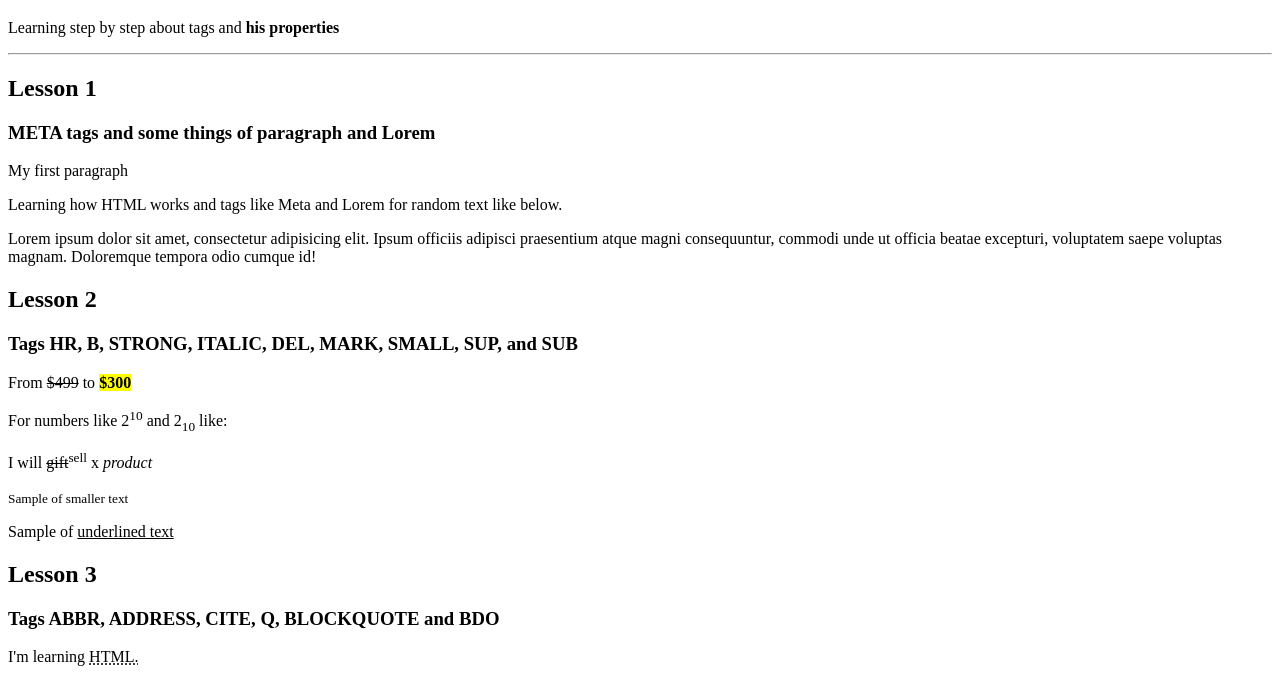
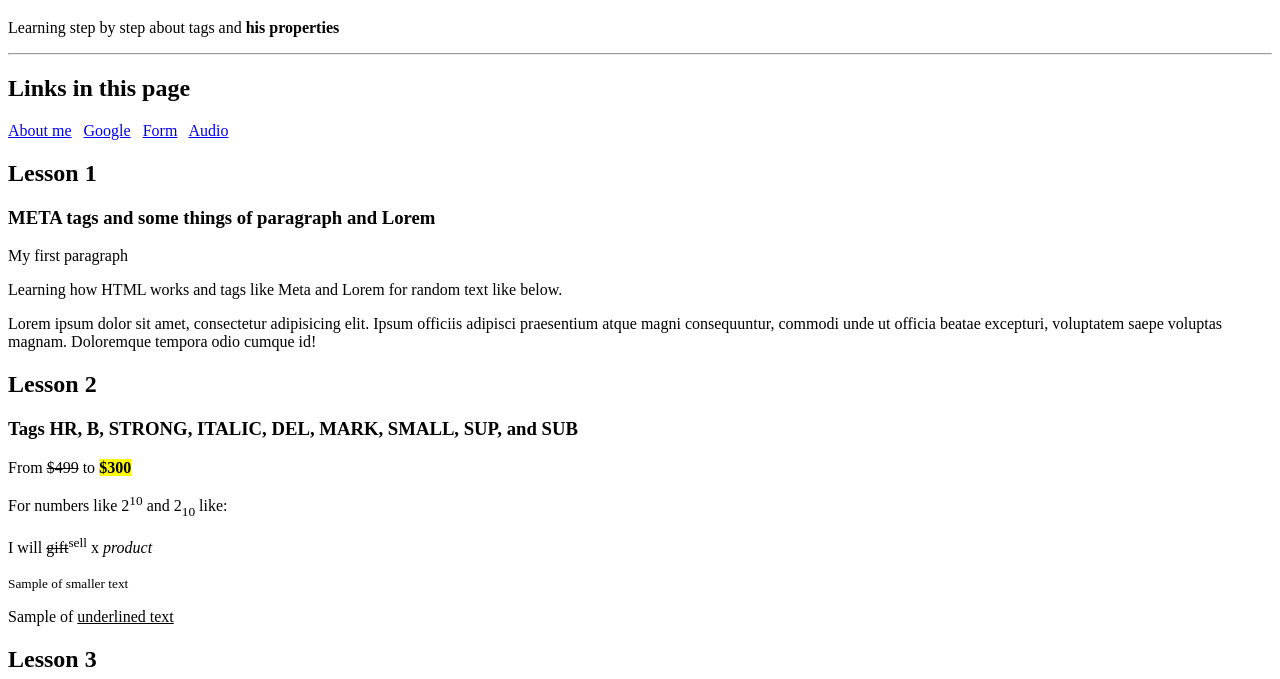
Before and after one commit to Nicolas-Makiniks/HTML-Course, a plain HTML site: page index.html in a window 1280 px wide. Shown: the part 61-740 px from the top of the page. Drawn offline with Linux system fonts and the light colour scheme.

Commit message:
Create & Refactor: index.html and audio.html for lesson abou audio

```diff
--- a/index.html
+++ b/index.html
@@ -20,6 +20,12 @@
         <!--Like tag <b> tag <strong> is for the browser knows his relevancy in text-->
 
         <hr>
+        <h2>Links in this page</h2>
+        <a href="files/aboutMe.html">About me</a>&nbsp;&nbsp;
+        <a href="https://google.com" target="_blank">Google</a>&nbsp;&nbsp;
+        <a href="form.html">Form</a>&nbsp;&nbsp;
+        <a href="audio/audio.html">Audio</a>
+
         <h2>Lesson 1</h2>
             <h3>META tags and some things of paragraph and Lorem</h3>
                 <p>My first paragraph</p>
@@ -105,7 +111,8 @@
             <h3>Forms</h3>
             <p><a href="form.html">Form</a></p>
         <h2>Lesson 10</h2>
-            <h3></h3>
+            <h3>Audio</h3>
+                    <p><a href="audio/audio.html">Audio</a></p>
         <h2>Lesson 11</h2>
             <h3></h3>
         <h2>Lesson 12</h2>
```
Also changed, not shown: audio/audio.html (added, +15 -0 lines), 1 other file.
